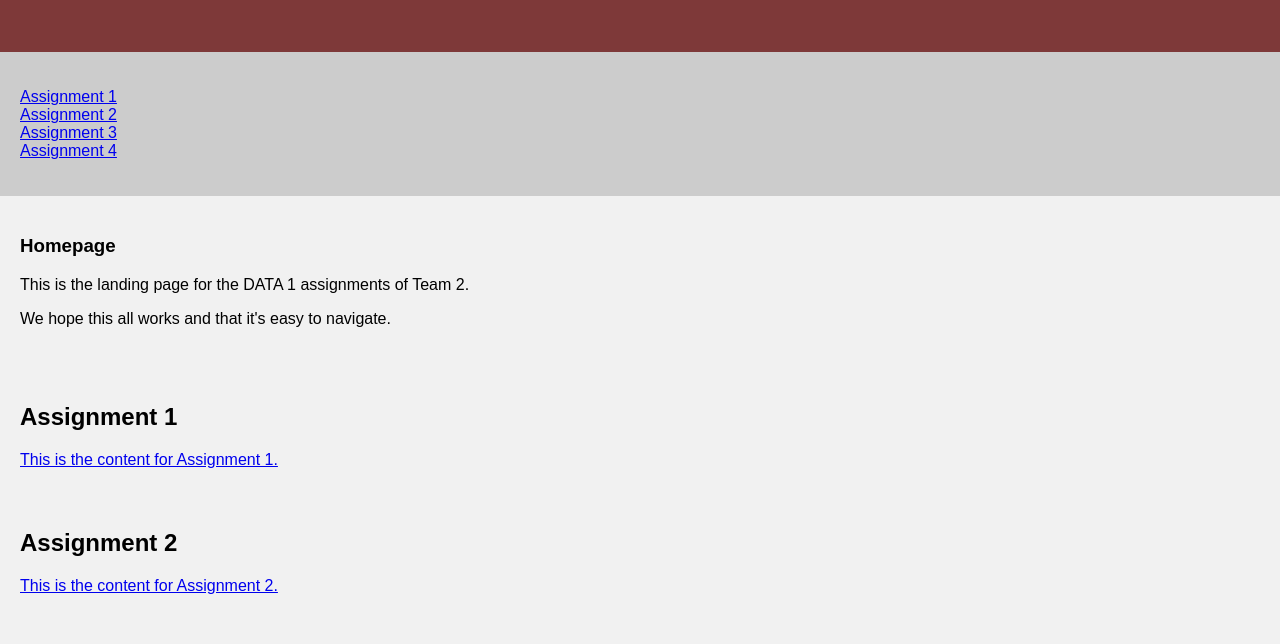
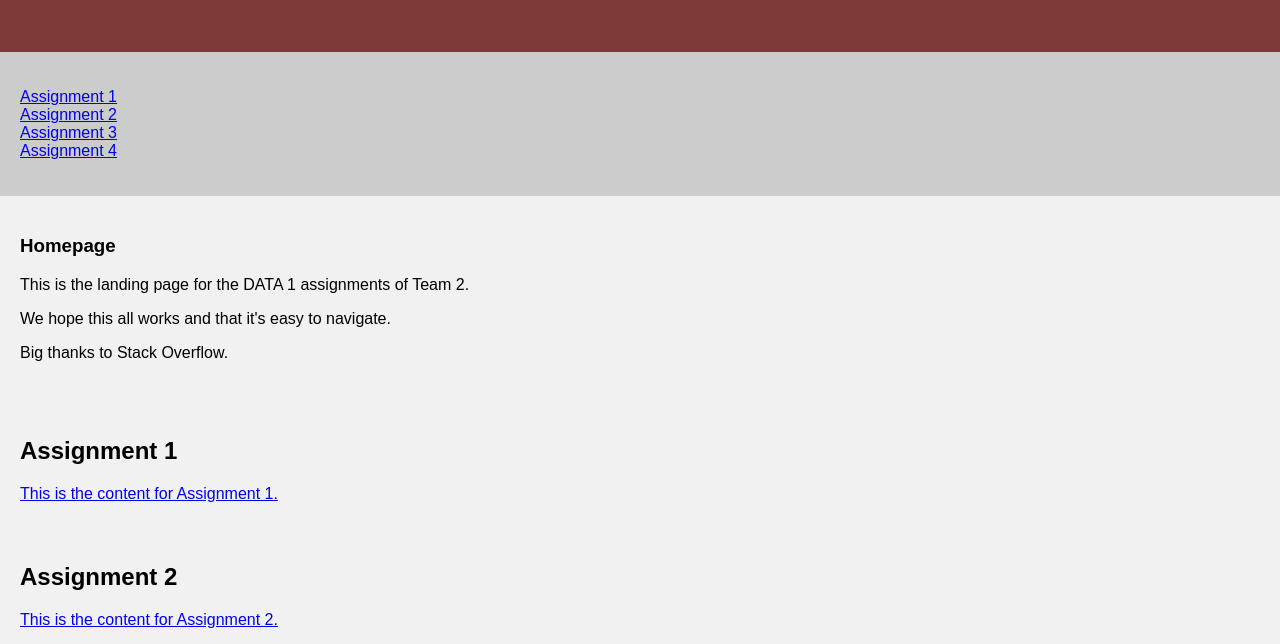
Before and after one commit to JaapdeJ/DATA1, a plain HTML site: page index.html in a window 1280 px wide. Shown: the part 156-800 px from the top of the page. Drawn offline with Linux system fonts and the light colour scheme.

Commit message:
Last additions

```diff
--- a/index.html
+++ b/index.html
@@ -83,6 +83,7 @@
     <h1>Homepage</h1>
     <p>This is the landing page for the DATA 1 assignments of Team 2.</p>
     <p>We hope this all works and that it's easy to navigate. </p>
+    <p>Big thanks to Stack Overflow. </p>
   </article>
 </section>
 
```
